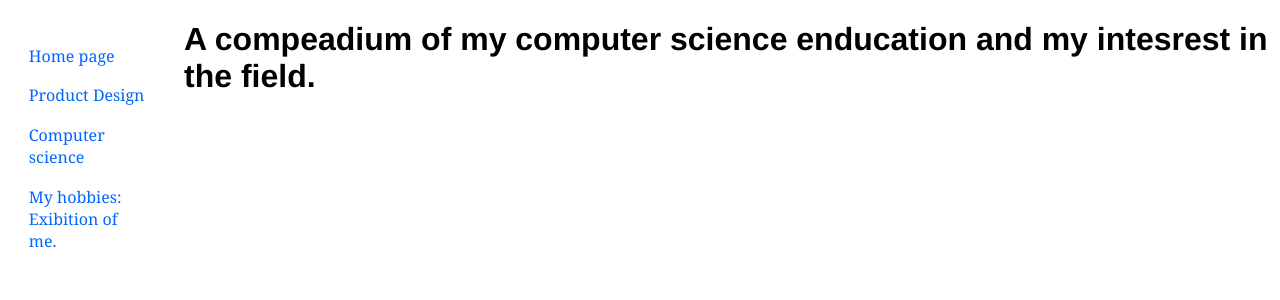
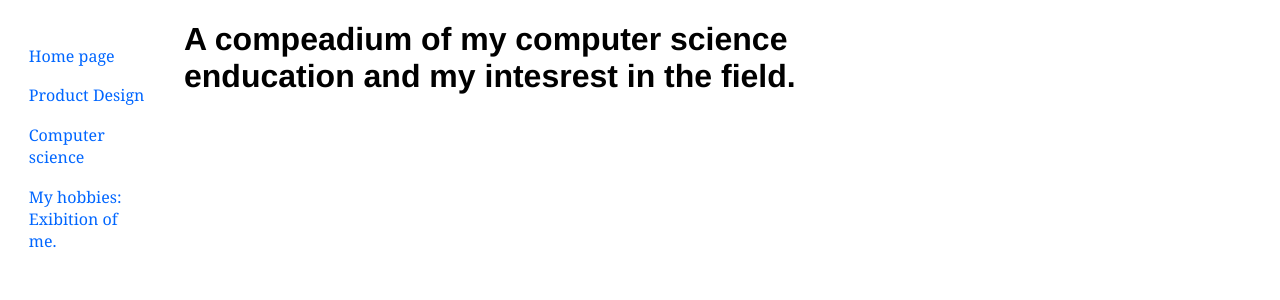
Before and after one commit to TheTriangleTrippa/Portfolio, a Jekyll site: the page built from CompSci.html, in a window 1280 px wide. Shown: the top 300 px of the page. Built offline with Jekyll 4.4.1, drawn with Linux system fonts in a browser that asks for light colours.

Commit message:
Update CompSci_pg.html

```diff
--- a/_includes/CompSci_pg.html
+++ b/_includes/CompSci_pg.html
@@ -15,7 +15,7 @@
 </ul>
 
     <!-- Content -->
-    <h1 class="title"> A compeadium of my computer science enducation and my intesrest in the field.</h1>
+    <h1 class="title"> A compeadium of my computer science <br>enducation and my intesrest in the field.</h1>
 
  </body>
 </html>
```
